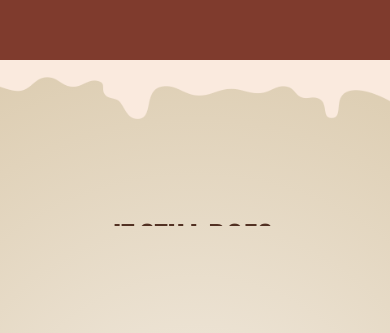
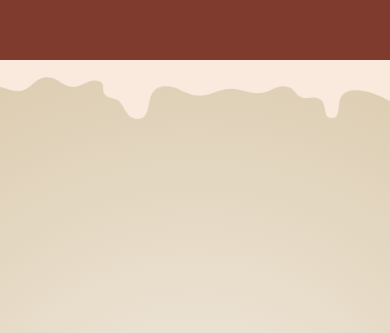
Before and after one commit to binio152/GSAP-Awwards-Spylt, a React (Vite) app: page / in a window 390 px wide. Shown: the part 1416-1749 px from the top of the page. Built offline with nearby package versions, Linux system fonts and the light colour scheme; a web font is replaced by a local one.

Commit message:
fix: update mobile animation for nutrition section

```diff
--- a/src/components/NutritionSection.jsx
+++ b/src/components/NutritionSection.jsx
@@ -22,7 +22,7 @@ const NutritionSection = () => {
         scrollTrigger: {
           trigger: ".nutrition-section",
           start: isMobile ? "top 60%" : "12% center",
-          end: "68% center",
+          end: isMobile ? "60% center" : "68% center",
           scrub: true,
         },
       })
@@ -101,7 +101,7 @@ const NutritionSection = () => {
         </div>
         <div className="flex md:justify-center items-center translate-y-5 md:translate-y-12">
           <div className="md:max-w-xs max-w-md">
-            <p className="nutrition-description text-lg md:text-right text-balance font-paragraph font-semibold">
+            <p className="nutrition-description text-md md:text-lg  md:text-right text-balance font-paragraph font-semibold">
               Milk contains a wide array of nutrients, including vitamins,
               minerals, and protein, and this is lactose free
             </p>
@@ -113,13 +113,13 @@ const NutritionSection = () => {
             {nutrientLists.map((nutrient, index) => (
               <div key={index} className="relative flex-1 col-center">
                 <div>
-                  <p className="nutrition-label md:text-lg text-md font-paragraph font-semibold tracking-tight">
+                  <p className="nutrition-label md:text-lg text-md font-paragraph font-semibold tracking-tighter">
                     {nutrient.label}
                   </p>
                   <p className="font-paragraph md:text-sm text-xs mt-1 md:mt-2">
                     up to
                   </p>
-                  <p className="nutrition-amount text-xl md:text-4xl tracking-tighter font-bold">
+                  <p className="nutrition-amount text-lg md:text-4xl tracking-tighter font-bold">
                     {nutrient.amount}
                   </p>
                 </div>
--- a/src/index.css
+++ b/src/index.css
@@ -67,7 +67,7 @@ body::-webkit-scrollbar {
       @apply relative z-10 w-full h-full flex flex-col 2xl:justify-center items-center translate-y-10 2xl:pt-0 md:pt-26 pt-22;
 
       .hero-title {
-        @apply text-dark-brown 2xl:text-[6.5rem] md:text-[5rem] text-[3.3rem] font-bold uppercase md:leading-[6vw] leading-[9vw] tracking-[-.35vw] 2xl:mb-0 mb-3;
+        @apply text-dark-brown 2xl:text-[6.5rem] md:text-[5rem] text-[3.2rem] font-bold uppercase md:leading-[6vw] leading-[10vw] tracking-[-.35vw] 2xl:mb-0 mb-3;
       }
 
       .hero-text-scroll {
@@ -96,7 +96,7 @@ body::-webkit-scrollbar {
     @apply bg-[#7f3b2d] text-milk h-fit overflow-hidden flex justify-center items-center relative z-20;
 
     .msg-wrapper {
-      @apply 2xl:text-[8rem] md:text-8xl text-5xl font-bold uppercase leading-[9vw] tracking-[-.35vw] flex flex-col justify-center items-center md:gap-24 gap-14;
+      @apply 2xl:text-[8rem] md:text-8xl text-5xl font-bold uppercase leading-[10vw] tracking-[-.35vw] flex flex-col justify-center items-center md:gap-24 gap-14;
 
       h1:first-of-type {
         @apply 2xl:max-w-4xl md:max-w-2xl max-w-xs text-center  text-[#faeade10];
@@ -165,15 +165,15 @@ body::-webkit-scrollbar {
     }
 
     .nutrition-title {
-      @apply 2xl:max-w-4xl xl:max-w-2xl py-2 md:py-0 md:pb-5 md:mt-20 pb-0 lg:pb-0 md:text-center text-[#513022] md:leading-[9vw] leading-[11vw];
+      @apply 2xl:max-w-4xl xl:max-w-2xl py-3 md:py-0 md:pb-5 md:mt-20 lg:pb-0 md:text-center translate-y-4 text-[#513022] md:leading-[10vw] leading-[12vw];
     }
 
     .nutrition-text-scroll {
-      @apply rotate-[-3deg] border-[.5vw] border-[#e3d3bc] text-nowrap opacity-0 md:-mt-32 -mt-24;
+      @apply rotate-[-3deg] border-[.5vw] border-[#e3d3bc] text-nowrap opacity-0 md:-mt-32 -mt-25;
     }
 
     .nutrition-box {
-      @apply absolute md:bottom-24 bottom-6 w-full md:px-0 px-5;
+      @apply absolute md:bottom-24 bottom-10 w-full md:px-0 px-5;
 
       .list-wrapper {
         @apply bg-[#fdebd2] rounded-full border-[.5vw] border-[#e8ddca] mx-auto max-w-6xl md:py-5 py-3 md:px-0 px-5 flex justify-between items-center;
@@ -184,7 +184,7 @@ body::-webkit-scrollbar {
       }
 
       .spacer-border {
-        @apply absolute right-0 top-1/2 transform -translate-y-1/2 md:h-20 h-16 w-px bg-[#C89C6E];
+        @apply absolute right-0 top-1/2 transform -translate-y-1/2 md:h-20 h-14 w-[0.5px] md:w-px  bg-[#C89C6E];
       }
     }
   }
@@ -241,7 +241,7 @@ body::-webkit-scrollbar {
     }
 
     h1 {
-      @apply uppercase text-[20.5vw] leading-[105%] tracking-[-.4vw] ml-[2vw] font-bold;
+      @apply uppercase md:text-[15vw] text-[18vw] leading-[105%] tracking-[-.4vw] ml-[2vw] font-bold;
     }
   }
 
```
